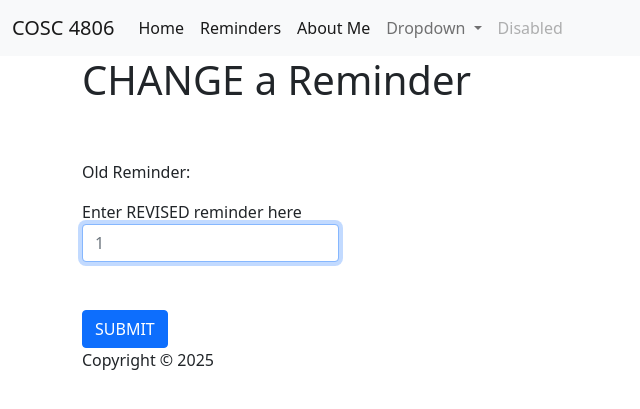
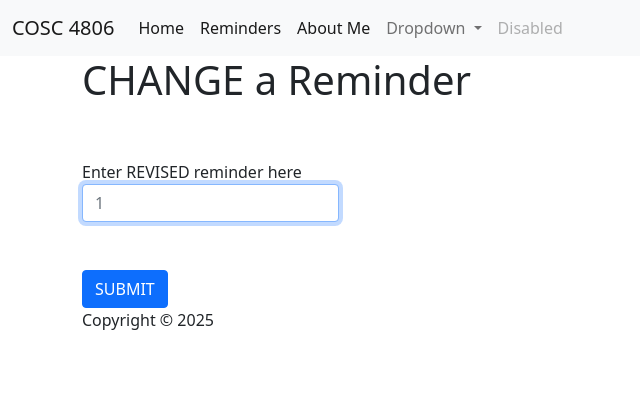
Before and after one commit to lsmasters/cosc-4806-4, a PHP site: template app/views/changeItem/index.php in a window 1280 px wide. Shown: the top 409 px of the page, without its empty margins (0-640 px from the left). Run offline with PHP 8.4, Linux system fonts and the light colour scheme; the template is opened without the code that fills it, so the values that code supplies are empty; the visitor is signed in with stand-in values (Sample User, id 1).

Commit message:
cosmetic changes

```diff
--- a/app/controllers/change.php
+++ b/app/controllers/change.php
@@ -12,9 +12,10 @@ class Change extends Controller {
         $_SESSION['subject'] = $_REQUEST['subject'];
 
         $reminder = $this->model('Reminder');
+        $reminder->update();
 
-        $reminder->update();
-        header('Location: /reminders');
+        this->view('/reminders/index');
+        //header('Location: /reminders');
         echo 'Reminder updated successfully!';
         die;
     }
--- a/app/views/changeItem/index.php
+++ b/app/views/changeItem/index.php
@@ -10,10 +10,6 @@
 
         <fieldset>
             <br>
-            <div class="form-group">
-                <label>Old Reminder:</label>
-                <p class="text-muted"><?= htmlspecialchars($reminder['subject']) ?></p>
-            </div>
             <div class="form-group">
                 <label for="subject">Enter REVISED reminder here</label>
                 <input required type="text" class="form-control" name="subject"
```
